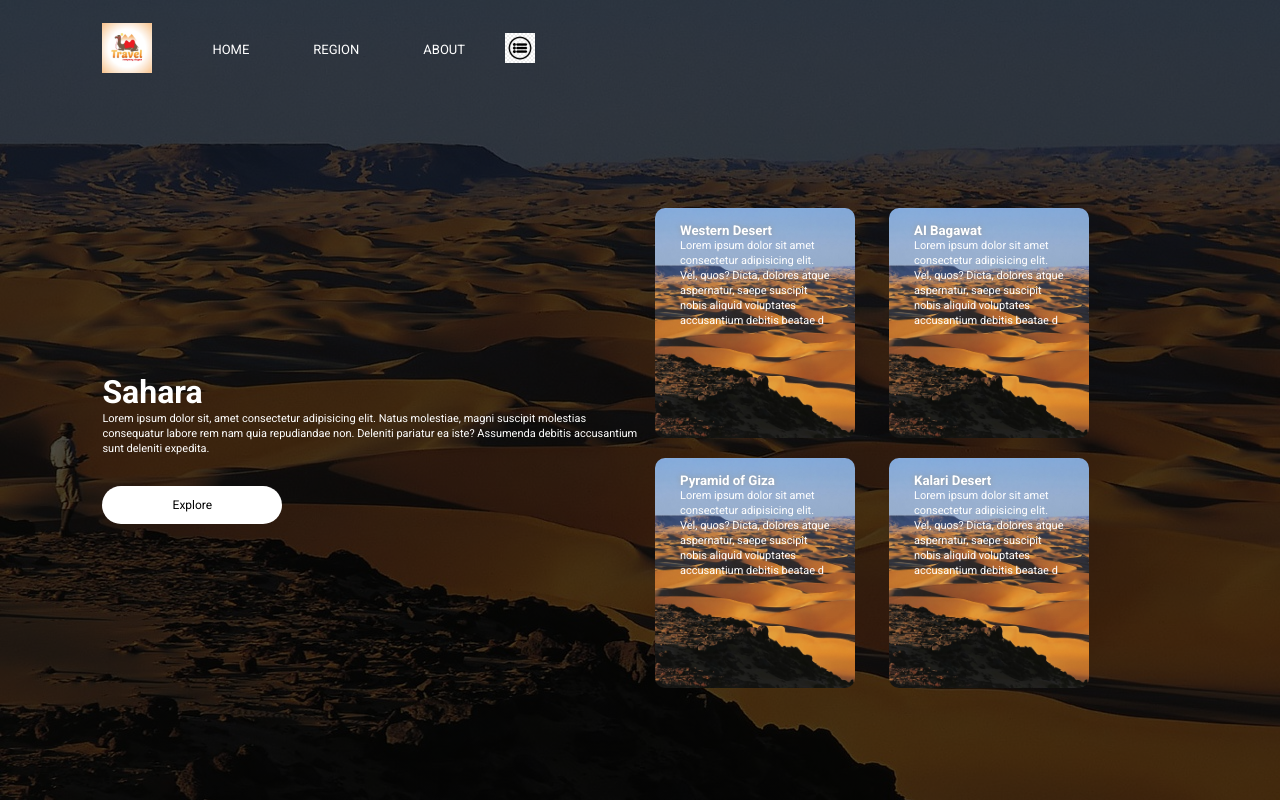
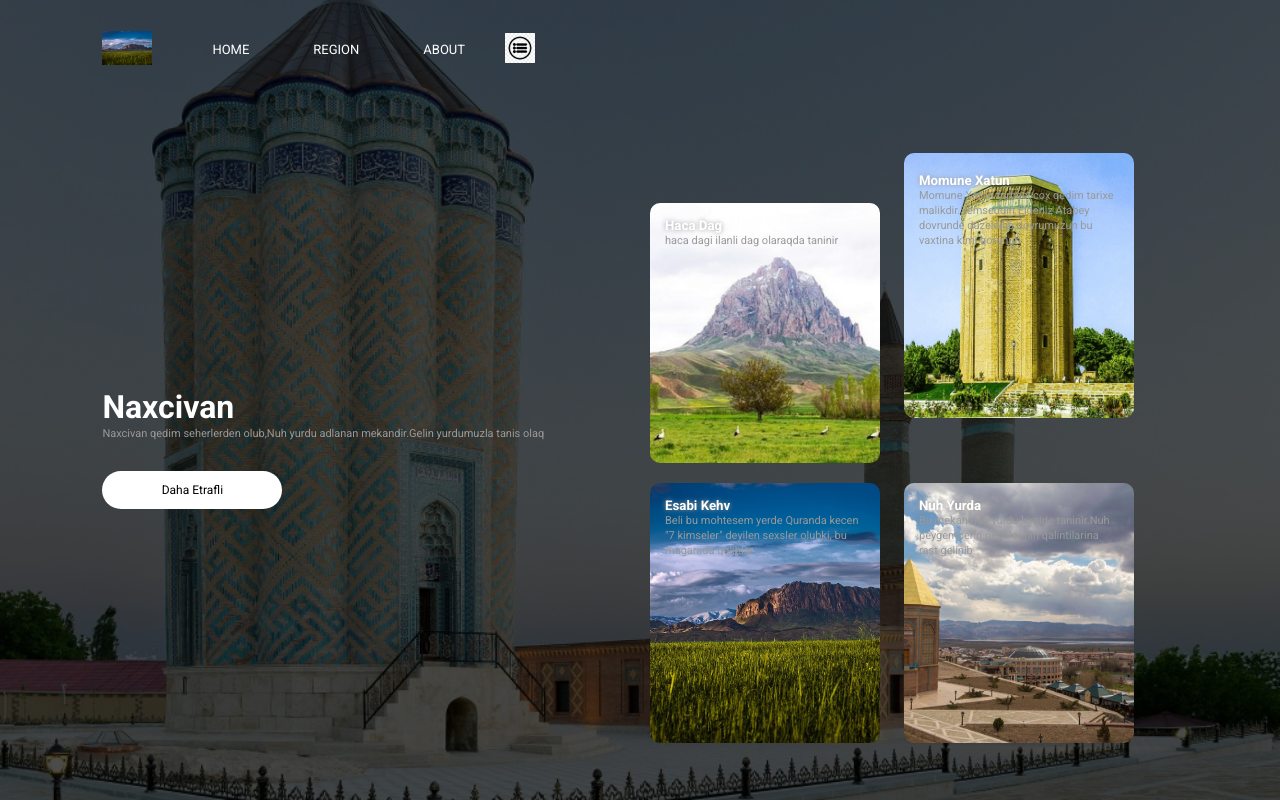
Before and after one commit to parvin085/sehra, a plain HTML site: page index.html in a window 1280 px wide. Drawn offline with Linux system fonts and the light colour scheme.

Commit message:
rengi deyisdi

```diff
--- a/index.html
+++ b/index.html
@@ -11,7 +11,7 @@
 <body>
     <div class="container">
         <div class="navbar">
-            <img src="logo.png" class="logo">
+            <img src='image/“Nəhəcir_dağı”_(Naxçıvan).jpg' class="logo">
             <nav>
                 <ul>
                     <li><a href="">HOME</a></li>
@@ -19,32 +19,32 @@
                     <li><a href="">ABOUT</a></li>
                 </ul>
             </nav>
-            <img src="menu.png" class="menu-icon">
+            <img src="image/menu.png" class="menu-icon">
         </div>
-        <div class="row">
-            <div class="col">
-                <h1>Sahara</h1>
-                <p>Lorem ipsum dolor sit, amet consectetur adipisicing elit. Natus molestiae, magni suscipit molestias consequatur labore rem nam quia repudiandae non. Deleniti pariatur ea iste? Assumenda debitis accusantium sunt deleniti expedita.</p>
-                <button type="button">Explore</button>
+            <div class="row">
+                <div class="col">
+                    <h1>Naxcivan</h1>
+                    <p>Naxcivan qedim seherlerden olub,Nuh yurdu adlanan mekandir.Gelin yurdumuzla tanis olaq</p>
+                    <button type="button">Daha Etrafli</button>
             </div>
             <div class="col">
                 <div class="card card1">
-                    <h5>Western Desert</h5>
-                    <p>Lorem ipsum dolor sit amet consectetur adipisicing elit. Vel, quos? Dicta, dolores atque aspernatur, saepe suscipit nobis aliquid voluptates accusantium debitis beatae d</p>
+                        <h5>Haca Dag</h5>
+                        <p>haca dagi ilanli dag olaraqda taninir</p>
                 </div>
                 <div class="card card2">
-                    <h5>AI Bagawat</h5>
-                    <p>Lorem ipsum dolor sit amet consectetur adipisicing elit. Vel, quos? Dicta, dolores atque aspernatur, saepe suscipit nobis aliquid voluptates accusantium debitis beatae d</p>
+                        <h5>Momune Xatun</h5>
+                        <p>Momune Xatun turbesi cox qedim tarixe malikdir.Semseddin Eldeniz Atabey dovrunde duzeldilib.dovrumuzun bu vaxtina kimi qorunub</p>
                 </div>
                 <div class="card card3">
-                    <h5>Pyramid of Giza</h5>
-                    <p>Lorem ipsum dolor sit amet consectetur adipisicing elit. Vel, quos? Dicta, dolores atque aspernatur, saepe suscipit nobis aliquid voluptates accusantium debitis beatae d</p>
+                        <h5>Esabi Kehv</h5>
+                        <p>Beli bu mohtesem yerde Quranda kecen "7 kimseler" deyilen sexsler olubki, bu magarada qaliblar</p>
                 </div>
                 <div class="card card4">
-                    <h5>Kalari Desert</h5>
-                    <p>Lorem ipsum dolor sit amet consectetur adipisicing elit. Vel, quos? Dicta, dolores atque aspernatur, saepe suscipit nobis aliquid voluptates accusantium debitis beatae d</p>
+                        <h5>Nuh Yurda</h5>
+                        <p>Bu mekan nuh yurdu kimide taninir.Nuh peygemberin gemilerinin qalintilarina rast gelinib</p>
                 </div>
-            </div>
+        </div>
 
     </div>
 
--- a/style.css
+++ b/style.css
@@ -6,7 +6,7 @@
 .container{
     width: 100%;
     height: 100vh;
-    background-image: linear-gradient(rgba(0,0,0,0.7),rgba(0,0,0,0.7)),url(../sehra/çöl5.jpg);
+    background-image: linear-gradient(rgba(0,0,0,0.7),rgba(0,0,0,0.7)),url('image/nuh.png');
     background-position: center;
     background-size: cover;
     padding-left: 8%;
@@ -48,7 +48,7 @@ nav ul li a{
     align-items: center;
 }
 .col{
-    flex-basis: 50%;
+flex-basis: 50%;
 }
 
 h1{
@@ -56,7 +56,7 @@ h1{
     font-size: 100px0;
 }
 p{
-    color: #fff;
+    color:#999;
     font-size: 11px;
     line-height:15px;
 
@@ -77,25 +77,26 @@ button{
     height: 230px;
     display: inline-block;
     border-radius: 10px;
-    padding: 15px 25px;
-    box-sizing: border-box;
+    padding: 15px 15px;
     cursor: pointer;
-    margin: 10px 15px;
-    background-image: url(logo.png);
+    margin: 10px 10px;
+    background-color: #000;
     background-position: center;
     background-size: cover;
     transition: transform 0,5;
 
 }
 .card1{
-    background-image: url(çöl5.jpg);
+    background-image: url('image/hacadag.png');
 }.card2{
-    background-image: url(çöl5.jpg);
+    background-image: url('image/momune xatun.png');
+    padding-top: 20px;
 }.card3{
-    background-image: url(çöl5.jpg);
+    background-image: url('image/“Nəhəcir_dağı”_(Naxçıvan\).jpg');
 }.card4{
-    background-image: url(çöl5.jpg);
+    background-image: url('image/naxcivan.png');
 }
+
 .card:hover{
     transform: translateY(-10px);
 }
```
Also changed, not shown: image/camel.png (renamed from camel.png), image/deve.png (renamed from deve.png), image/hacadag.png (added), image/images.jpg (renamed from images.jpg), image/logo.png (renamed from logo.png), image/menu.png (renamed from menu.png), image/momune xatun.png (added), image/naxcivan.png (added), image/nuh.png (added), image/çöl5.jpg (renamed from çöl5.jpg), image/“Nəhəcir_dağı”_(Naxçıvan).jpg (added).
